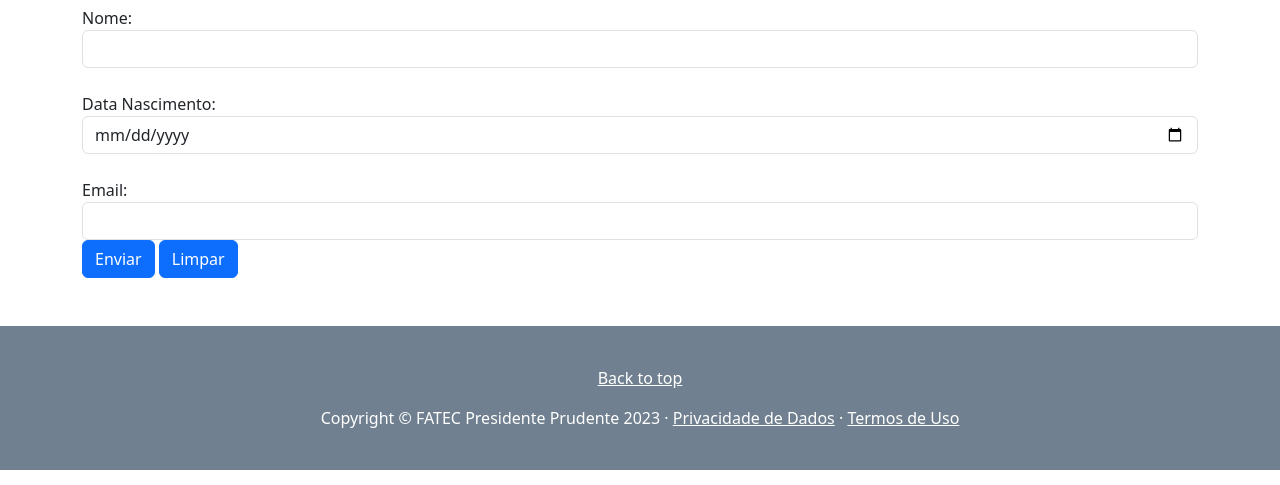
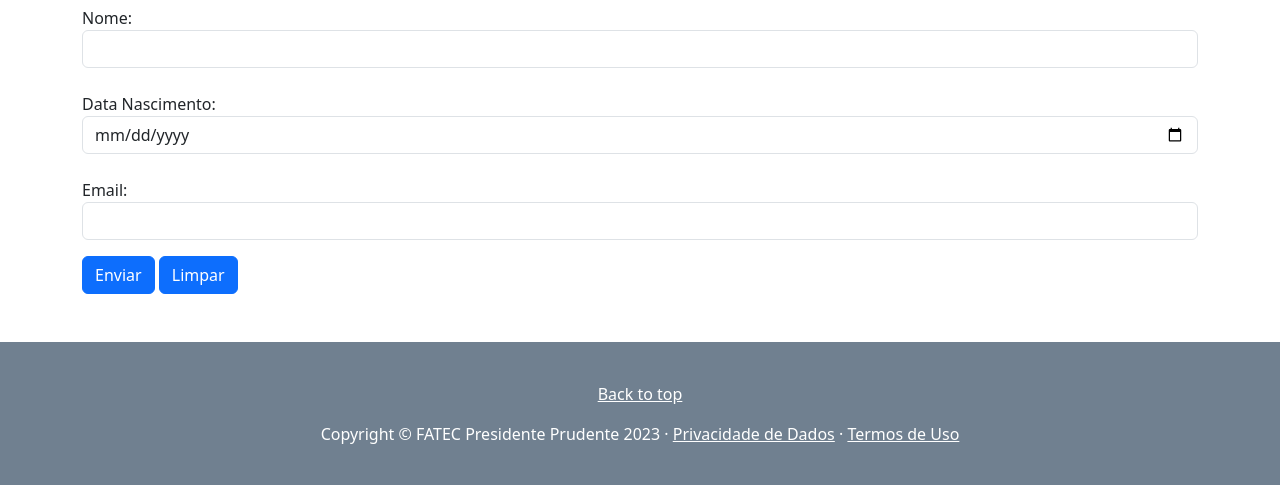
Before and after one commit to Martarelli/FATEC_Programacao_WEB, a PHP site: page /contatos.php in a window 1280 px wide. Shown: the part 289-774 px from the top of the page. Run offline with PHP 8.4, Linux system fonts and the light colour scheme.

Commit message:
atualizando

```diff
--- a/Aulas/AulaContatos/contatos.php
+++ b/Aulas/AulaContatos/contatos.php
@@ -45,7 +45,7 @@ require_once "header_inc.php";
     <br />
     <div class="form-group">
       <label for="emailContato">Email:</label>
-      <input type="email" class="form-control" id="emailContato" name="emailContato" value="<?= $email; ?>">
+      <input type="email" class="form-control mb-3" id="emailContato" name="emailContato" value="<?= $email; ?>">
     </div>
     <button type="submit" class="btn btn-primary mb-2" name="enviar">Enviar</button>
     <a href="contatos.php"><button type="button" class="btn btn-primary mb-2" name="limpar">Limpar</button></a>
```
